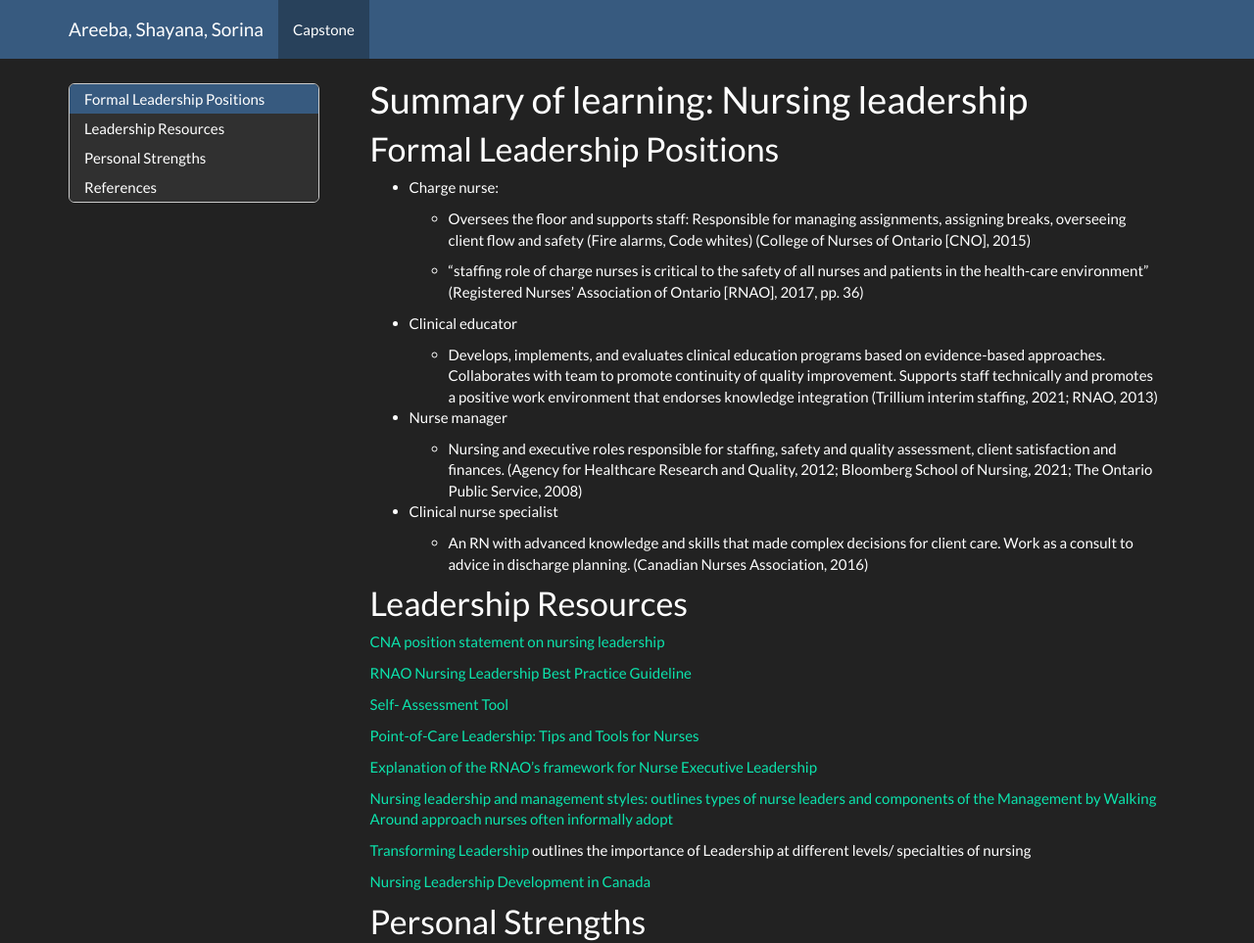
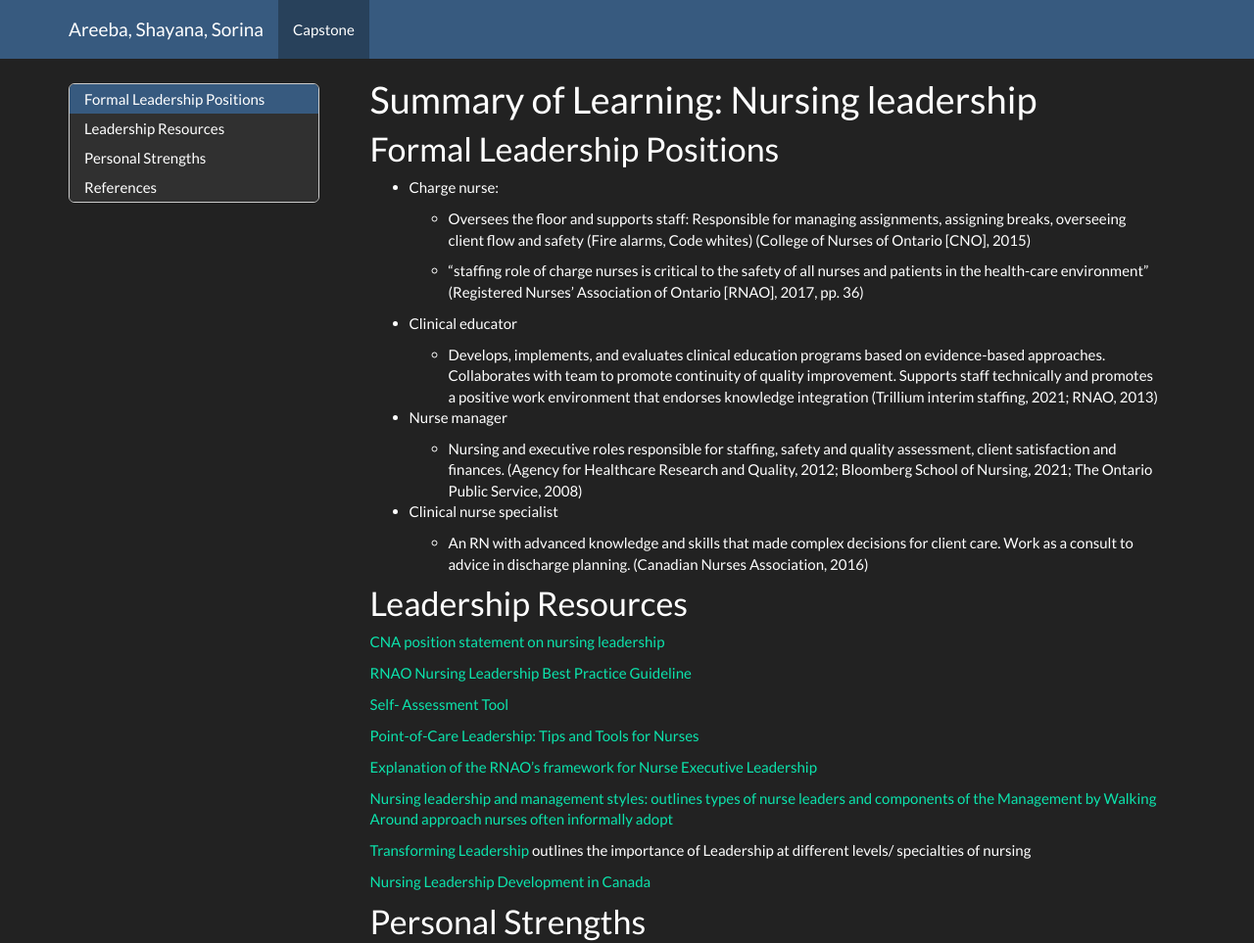
Before and after one commit to SorinaNagra/Leadership, a plain HTML site: page index.html in a window 1280 px wide. Shown: the top 963 px of the page at 98% size. Drawn offline with nearby package versions, Linux system fonts and the light colour scheme; some packages are replaced by stand-ins of ours.

Commit message:
Add files via upload

```diff
--- a/index.html
+++ b/index.html
@@ -11,7 +11,7 @@
 
 
 
-<title>Summary of learning: Nursing leadership</title>
+<title>Summary of Learning: Nursing leadership</title>
 
 <script src="site_libs/header-attrs-2.6/header-attrs.js"></script>
 <script src="site_libs/jquery-1.11.3/jquery.min.js"></script>
@@ -373,7 +373,7 @@ div.tocify {
 
 
 
-<h1 class="title toc-ignore">Summary of learning: Nursing leadership</h1>
+<h1 class="title toc-ignore">Summary of Learning: Nursing leadership</h1>
 
 </div>
 
```
